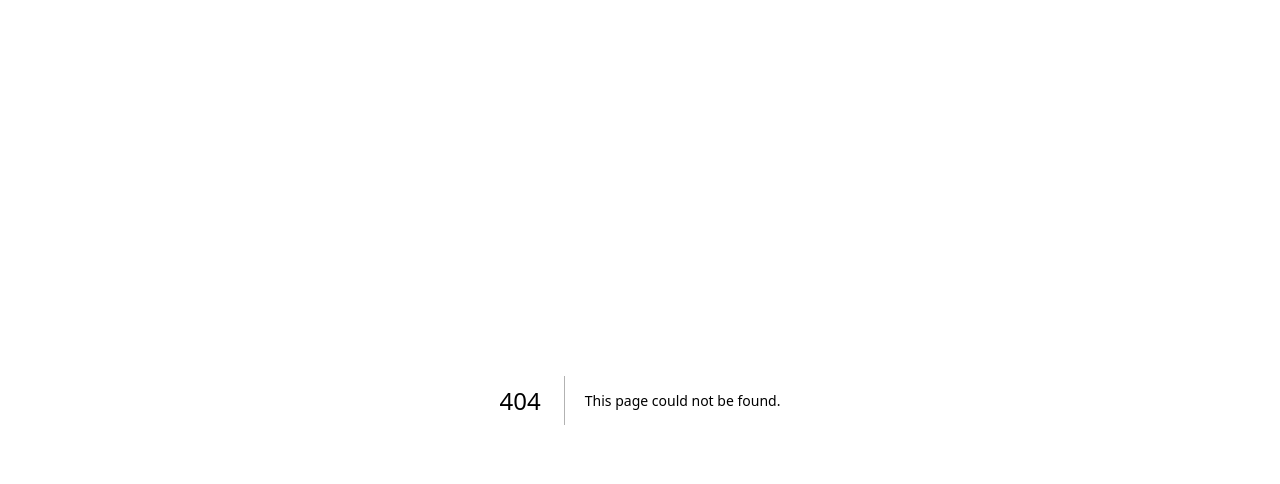
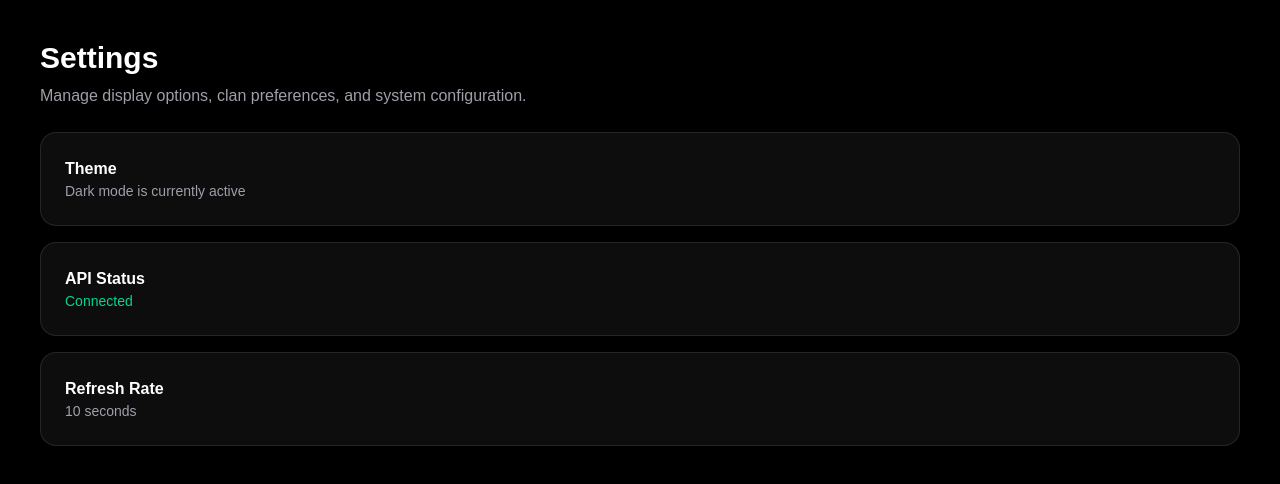
Before and after one commit to ILostMyMicrowave/mcwv-hub, a Next.js app: page /settings in a window 1280 px wide. Before the commit this address had no page. Shown: the top 484 px of the page. Built offline with nearby package versions, Linux system fonts and the light colour scheme.

Commit message:
Create page.tsx

```diff
--- /dev/null
+++ b/app/settings/page.tsx
@@ -0,0 +1,28 @@
+export default function Settings() {
+  return (
+    <main className="min-h-screen bg-black text-white p-10">
+      <h1 className="text-3xl font-bold">Settings</h1>
+
+      <p className="text-zinc-400 mt-2">
+        Manage display options, clan preferences, and system configuration.
+      </p>
+
+      <div className="mt-6 space-y-4">
+        <div className="rounded-2xl border border-white/10 bg-white/5 p-6">
+          <p className="font-semibold">Theme</p>
+          <p className="text-sm text-zinc-400">Dark mode is currently active</p>
+        </div>
+
+        <div className="rounded-2xl border border-white/10 bg-white/5 p-6">
+          <p className="font-semibold">API Status</p>
+          <p className="text-sm text-emerald-400">Connected</p>
+        </div>
+
+        <div className="rounded-2xl border border-white/10 bg-white/5 p-6">
+          <p className="font-semibold">Refresh Rate</p>
+          <p className="text-sm text-zinc-400">10 seconds</p>
+        </div>
+      </div>
+    </main>
+  );
+}
```
